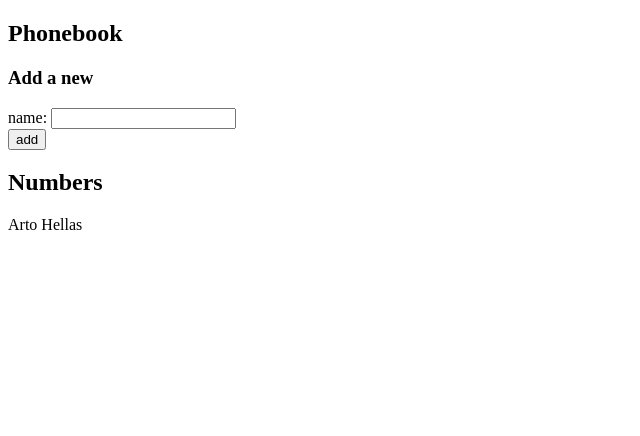
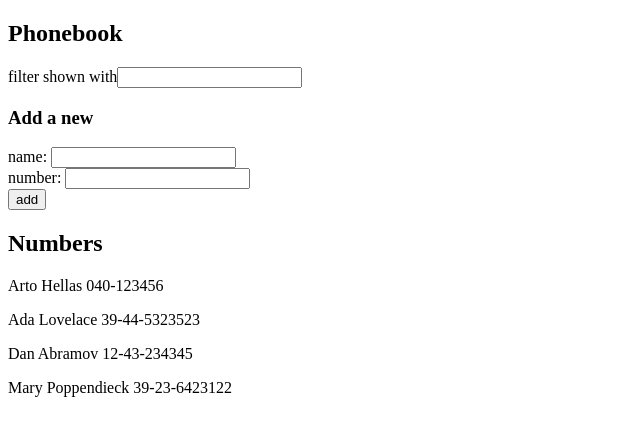
Before and after one commit to nkzwkei/fullstackopen, a React (Create React App) app in the folder part2/phonebook/: page / in a window 1280 px wide. Shown: the top 436 px of the page, without its empty margins (0-640 px from the left). Built offline with nearby package versions, Linux system fonts and the light colour scheme.

Commit message:
Exercise 2.8-2.10

```diff
--- a/part2/phonebook/src/App.js
+++ b/part2/phonebook/src/App.js
@@ -6,9 +6,14 @@ import Persons from './components/Persons'
 
 const App = () => {
   const [persons, setPersons] = useState([
-    { name: 'Arto Hellas' }
+    { name: 'Arto Hellas', number: '040-123456', id: 1 },
+    { name: 'Ada Lovelace', number: '39-44-5323523', id: 2 },
+    { name: 'Dan Abramov', number: '12-43-234345', id: 3 },
+    { name: 'Mary Poppendieck', number: '39-23-6423122', id: 4 }
   ])
   const [name, setName] = useState('')
+  const [number, setNumber] = useState('')
+  const [filter, setFilter] = useState('')
 
   const handleAddPerson = (event) => {
     event.preventDefault()
@@ -17,8 +22,9 @@ const App = () => {
     }
     else
     {
-      setPersons([...persons, { name }])
+      setPersons([...persons, { name, number, id: persons.slice(-1)[0].id+1 }])
       setName('')
+      setNumber('')
     }
   }
 
@@ -26,16 +32,26 @@ const App = () => {
     setName(event.target.value)
   }
 
-  const formHandles = { handleNameChange, handleAddPerson }
+  const handleNumberChange = (event) => {
+    setNumber(event.target.value)
+  }
+
+  const handleFilter = (event) => {
+    setFilter(event.target.value)
+  }
+
+  const formHandles = { handleNameChange, handleAddPerson, handleNumberChange }
+
+  const filteredPersons = persons.filter(person => person.name.toLowerCase().includes(filter.toLowerCase()))
 
   return (
     <div>
       <h2>Phonebook</h2>
-      <Filter />
+      <Filter filter={filter} handleFilter={handleFilter}/>
       <h3>Add a new</h3>
-      <PersonForm name={name} formHandles={formHandles}/>
+      <PersonForm name={name} number={number} formHandles={formHandles}/>
       <h2>Numbers</h2>
-      <Persons persons={persons}/>
+      <Persons persons={filteredPersons}/>
     </div>
   )
 }
--- a/part2/phonebook/src/components/Filter.jsx
+++ b/part2/phonebook/src/components/Filter.jsx
@@ -1,5 +1,9 @@
-const Filter = () => {
-
+const Filter = ({ filter, handleFilter }) => {
+    return (
+        <div>
+            filter shown with<input value={filter} onChange={handleFilter}/>
+        </div>
+    )
 }
 
 export default Filter
--- a/part2/phonebook/src/components/PersonForm.jsx
+++ b/part2/phonebook/src/components/PersonForm.jsx
@@ -1,10 +1,11 @@
-const PersonForm = ({ name, formHandles }) => {
-    const { handleAddPerson, handleNameChange } = formHandles
+const PersonForm = ({ name, number, formHandles }) => {
+    const { handleAddPerson, handleNameChange, handleNumberChange } = formHandles
 
     return (
         <form onSubmit={handleAddPerson}>
             <div>
-                name: <input value={name} onChange={handleNameChange}/>
+                name: <input value={name} onChange={handleNameChange} required /> <br />
+                number: <input value={number} onChange={handleNumberChange} required />
             </div>
             <div>
                 <button type="submit">add</button>
--- a/part2/phonebook/src/components/Persons.jsx
+++ b/part2/phonebook/src/components/Persons.jsx
@@ -1,7 +1,7 @@
 const Persons = ({ persons }) => {
     return (
         <>
-            {persons.map(person => <p key={person.name}>{person.name}</p>)}
+            {persons.map(person => <p key={person.name}>{person.name} {person.number}</p>)}
         </>
     )
 }
```
